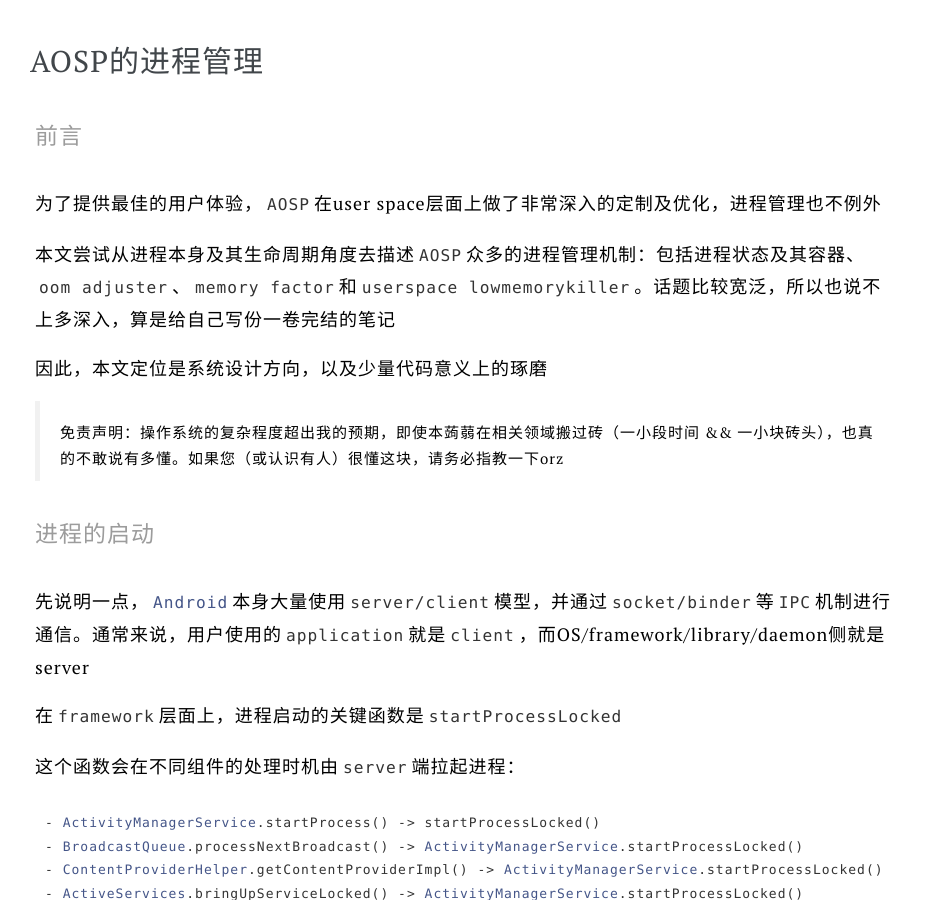
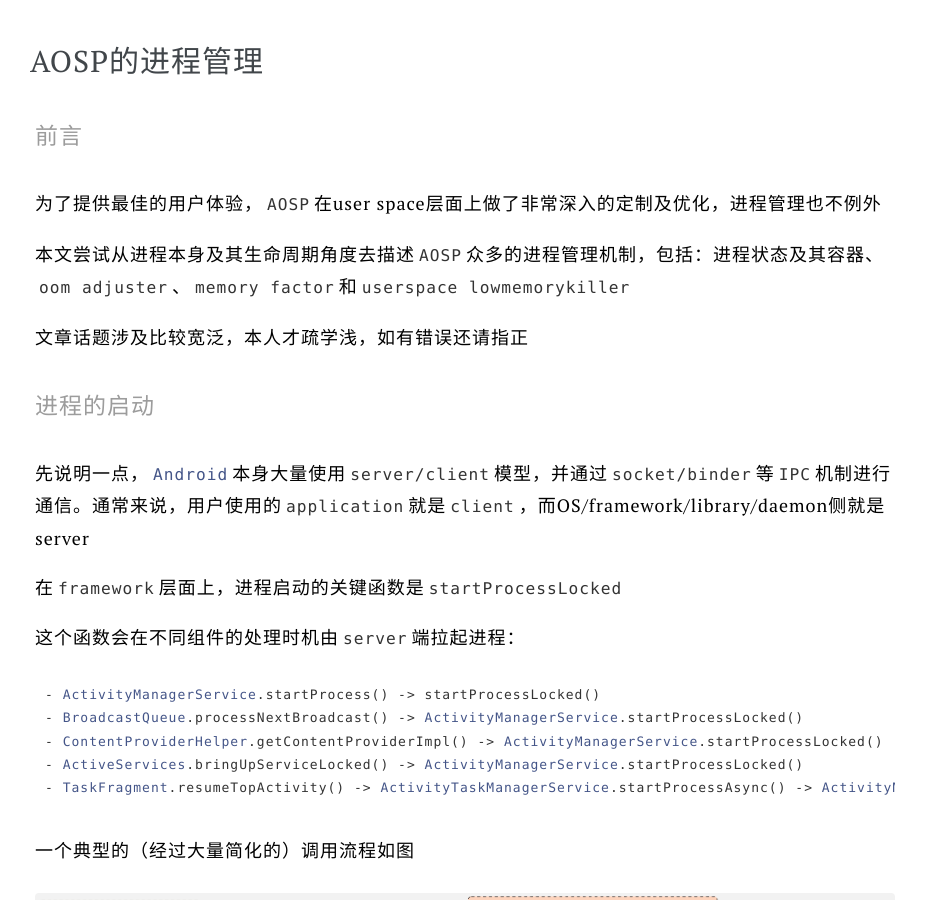
Before and after one commit to Caturra000/Caturra000.github.io, a Jekyll site: the page built from _posts/2023/2023-04-11-aosp-process-management.md, in a window 1280 px wide and 900 px high. Shown: the whole window, without its empty margins (175-1101 px from the left). Built offline with Jekyll 4.4.1, drawn with Linux system fonts in a browser that asks for light colours; some of the changed text lies outside the part shown.

Commit message:
update aosp process

```diff
--- a/_posts/2023/2023-04-11-aosp-process-management.md
+++ b/_posts/2023/2023-04-11-aosp-process-management.md
@@ -11,11 +11,9 @@
 
 为了提供最佳的用户体验，`AOSP`在user space层面上做了非常深入的定制及优化，进程管理也不例外
 
-本文尝试从进程本身及其生命周期角度去描述`AOSP`众多的进程管理机制：包括进程状态及其容器、`oom adjuster`、`memory factor`和`userspace lowmemorykiller`。话题比较宽泛，所以也说不上多深入，算是给自己写份一卷完结的笔记
+本文尝试从进程本身及其生命周期角度去描述`AOSP`众多的进程管理机制，包括：进程状态及其容器、`oom adjuster`、`memory factor`和`userspace lowmemorykiller`
 
-因此，本文定位是系统设计方向，以及少量代码意义上的琢磨
-
-> 免责声明：操作系统的复杂程度超出我的预期，即使本蒟蒻在相关领域搬过砖（一小段时间 && 一小块砖头），也真的不敢说有多懂。如果您（或认识有人）很懂这块，请务必指教一下orz
+文章话题涉及比较宽泛，本人才疏学浅，如有错误还请指正
 
 ## 进程的启动
 
@@ -201,13 +199,13 @@
 > 注：不管trim还是foreground都会在合适时机针对UI可见性变化提供`level`
 
 
-> 注：trim操作还涉及到其它的硬件资源上的回收，这里不做介绍~~（我不懂渲染绘制，不干这一行谢谢）~~
+> 注：trim操作还涉及到其它的硬件资源上的回收，这里不做介绍~~（我不懂渲染绘制）~~
 
 
 
 ## 进程的优先级和OOM adjustment
 
-很显然不该相信用户，`AOSP`有另一套措施——根据`app`在运行时的状态进行评分，评分表现不好的，该死（不是语气词，是真的要死）
+很显然不该相信用户，`AOSP`有另一套措施——根据`app`在运行时的状态进行评分，评分表现不好的，就会被强制裁决
 
 `ProcessRecord`会按照运行时的状态区分出不同类型的进程
 
@@ -697,7 +695,7 @@
 
 这里要关注的是有哪些事件，前面已提到了2种最为关键的事件集合：
 
-- `PSI`的memory     stall事件（[`mp_event_psi`](https://cs.android.com/android/platform/superproject/+/android-13.0.0_r18:system/memory/lmkd/lmkd.cpp;l=2558)）
+- `PSI`的memory stall事件（[`mp_event_psi`](https://cs.android.com/android/platform/superproject/+/android-13.0.0_r18:system/memory/lmkd/lmkd.cpp;l=2558)）
 - `client`的`command`事件（[`ctrl_command_handler`](https://cs.android.com/android/platform/superproject/+/android-13.0.0_r18:system/memory/lmkd/lmkd.cpp;l=1459)）
 
 
@@ -1305,4 +1303,4 @@
 - 并继续探讨存放进程的容器LRU列表，理解定制LRU下的三个area划分来定义一个粗粒度的优先级，并且利用LRU的淘汰机制来处理最不活跃的cached进程
 - 除了cached进程以外，运行中的进程也是内存大户，因此利用`memory factor`和`trim memory`机制来要求开发者配合OS，主动进行进程管理，以避免自身被杀
 - 但是出于对开发者的不信任，`AOSP`仍然会在关键路径上用算法求出进程的`adj`，通过`socket`下发给`lowmemorykiller`
-- `lowmemorykiller`在主循环接收上层发送的指令，通过特定的数据结构来维护`adj`及进程的关系，又使用`PSI`指标监听memory     stall事件，一旦low memory事件到来并且page     cache存在抖动行为，则立刻按`adj`杀死进程，并回收内存页面
+- `lowmemorykiller`在主循环接收上层发送的指令，通过特定的数据结构来维护`adj`及进程的关系，又使用`PSI`指标监听memory stall事件，一旦low memory事件到来并且page cache存在抖动行为，则立刻按`adj`杀死进程，并回收内存页面
```
Also changed, not shown: other parts of _posts/2023/2023-04-11-aosp-process-management.md (+1 -1 lines).
